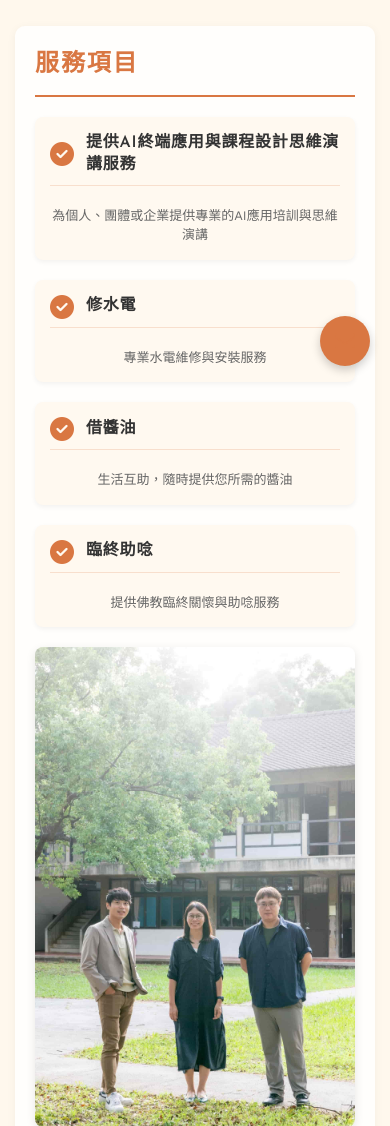
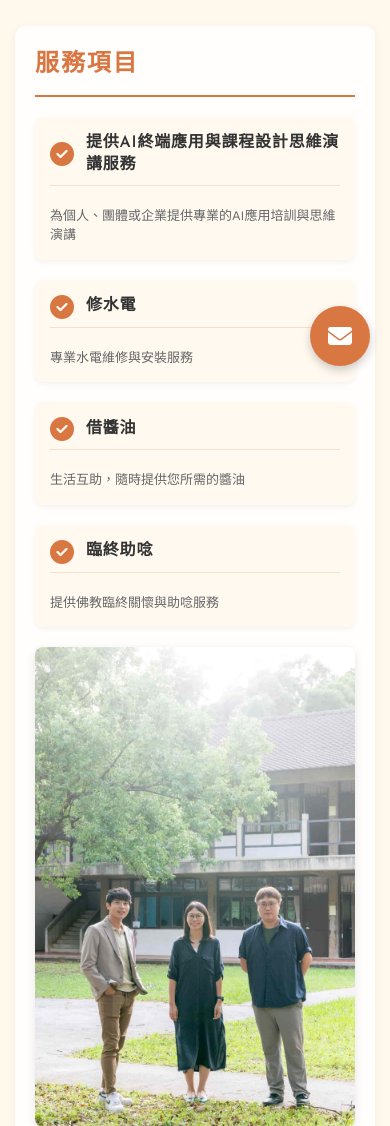
Before and after one commit to HSIAOCHUNGSHENG/AIDRAGONHOUSE2, a Flask app: page / in a window 390 px wide. Shown: the part 458-1584 px from the top of the page. Run offline with Flask 3, Linux system fonts and the light colour scheme.

Commit message:
Add files via upload

```diff
--- /dev/null
+++ b/static/css/mobile-fixes.css
@@ -0,0 +1,76 @@
+/* 進一步修正手機版的文字溢出問題 */
+@media (max-width: 768px) {
+    /* 改善整體文字在手機上的顯示 */
+    body {
+        overflow-x: hidden;
+        width: 100%;
+        position: relative;
+    }
+
+    /* 確保內容不會溢出容器 */
+    .contact-info, .services, .news-container, .profile, .profile-text {
+        word-wrap: break-word;
+        overflow-wrap: break-word;
+        word-break: break-word;
+        hyphens: auto;
+        max-width: 100%;
+    }
+
+    /* 調整團隊照片區域 */
+    .team-photo {
+        max-width: 100%;
+        height: auto;
+    }
+
+    /* 聯絡資訊中的文字格式 */
+    .contact-item {
+        flex-wrap: wrap;
+        max-width: 100%;
+    }
+
+    /* 電子郵件地址不溢出 */
+    .contact-item a, .contact-item span {
+        word-break: break-all;
+        max-width: 100%;
+        display: inline-block;
+    }
+
+    /* 個人介紹文字控制 */
+    .profile-text p {
+        max-width: 100%;
+        word-break: break-word;
+    }
+
+    /* 服務描述內容控制 */
+    .service-description {
+        padding-left: 0;
+        margin-top: 10px;
+        max-width: 100%;
+    }
+
+    /* 修復服務項目標題可能的溢出問題 */
+    .service-item-title {
+        font-size: 16px;
+        max-width: 100%;
+    }
+
+    /* 確保電子郵件按鈕顯示 */
+    .email-button {
+        display: flex !important;
+        z-index: 9999;
+    }
+}
+
+/* 確保服務描述文字靠左對齊 */
+@media (max-width: 768px) {
+    .service-description, .service-description p {
+        text-align: left !important;
+        padding-left: 0;
+        padding-right: 0;
+    }
+
+    /* 確保服務項目的所有內容靠左對齊 */
+    .service-item, .service-item * {
+        text-align: left !important;
+    }
+}
--- a/static/css/style.css
+++ b/static/css/style.css
@@ -546,24 +546,18 @@ footer a:hover {
     }
 }
 
-/* 修正手機版的文字溢出問題 */
-@media (max-width: 768px) {
-    /* 改善整體文字在手機上的顯示 */
-    body {
-        overflow-x: hidden;
-        width: 100%;
-    }
 
     /* 確保內容不會溢出容器 */
-    .contact-info, .services, .news-container, .profile {
+    .contact-info, .services, .news-container, .profile, .profile-text {
         word-wrap: break-word;
         overflow-wrap: break-word;
         word-break: break-word;
         hyphens: auto;
+        max-width: 100%;
     }
 
     /* 調整團隊照片區域 */
-    .team-photo img {
+    .team-photo {
         max-width: 100%;
         height: auto;
     }
@@ -571,21 +565,135 @@ footer a:hover {
     /* 聯絡資訊中的文字格式 */
     .contact-item {
         flex-wrap: wrap;
+        max-width: 100%;
     }
 
     /* 電子郵件地址不溢出 */
-    .contact-item a {
+    .contact-item a, .contact-item span {
         word-break: break-all;
+        max-width: 100%;
+        display: inline-block;
+    }
+
+    /* 個人介紹文字控制 */
+    .profile-text p {
+        max-width: 100%;
+        word-break: break-word;
     }
 
     /* 服務描述內容控制 */
     .service-description {
         padding-left: 0;
         margin-top: 10px;
+        max-width: 100%;
     }
 
     /* 修復服務項目標題可能的溢出問題 */
     .service-item-title {
         font-size: 16px;
+        max-width: 100%;
+    }
+
+    /* 確保電子郵件按鈕顯示 */
+    .email-button {
+        display: flex !important;
+        z-index: 9999;
     }
 }
+/* 修正手機版的文字溢出問題 */
+@media (max-width: 768px) {
+    /* 改善整體文字在手機上的顯示 */
+    body {
+        overflow-x: hidden;
+        width: 100%;
+        position: relative;
+    }
+
+    /* 確保內容不會溢出容器 */
+    .contact-info, .services, .news-container, .profile, .profile-text {
+        word-wrap: break-word;
+        overflow-wrap: break-word;
+        word-break: break-word;
+        hyphens: auto;
+        max-width: 100%;
+    }
+
+    /* 調整團隊照片區域 */
+    .team-photo {
+        max-width: 100%;
+        height: auto;
+    }
+
+    /* 聯絡資訊中的文字格式 */
+    .contact-item {
+        flex-wrap: wrap;
+        max-width: 100%;
+    }
+
+    /* 電子郵件地址不溢出 */
+    .contact-item a, .contact-item span {
+        word-break: break-all;
+        max-width: 100%;
+        display: inline-block;
+    }
+
+    /* 個人介紹文字控制 */
+    .profile-text p {
+        max-width: 100%;
+        word-break: break-word;
+    }
+
+    /* 服務描述內容控制 */
+    .service-description {
+        padding-left: 0;
+        margin-top: 10px;
+        max-width: 100%;
+    }
+
+    /* 修復服務項目標題可能的溢出問題 */
+    .service-item-title {
+        font-size: 16px;
+        max-width: 100%;
+    }
+
+    /* 確保電子郵件按鈕顯示 */
+    .email-button {
+        display: flex !important;
+        z-index: 9999;
+    }
+}
+
+/* 固定在右下角的電子郵件按鈕 */
+.email-button {
+    position: fixed;
+    bottom: 20px;
+    right: 20px;
+    width: 60px;
+    height: 60px;
+    border-radius: 50%;
+    background-color: var(--primary-color);
+    display: flex;
+    justify-content: center;
+    align-items: center;
+    box-shadow: 0 4px 10px rgba(0, 0, 0, 0.2);
+    z-index: 1000;
+    transition: background-color 0.3s, transform 0.3s;
+}
+
+.email-button a {
+    display: flex;
+    justify-content: center;
+    align-items: center;
+    width: 100%;
+    height: 100%;
+    color: white;
+}
+
+.email-button i {
+    font-size: 24px;
+}
+
+.email-button:hover {
+    background-color: #c26a39;
+    transform: scale(1.1);
+}
--- /dev/null
+++ b/static/css/text-alignment-fix.css
@@ -0,0 +1,22 @@
+/* 修復文字對齊問題 */
+
+/* 確保所有服務描述文字靠左對齊 */
+.service-description {
+    text-align: left !important;
+}
+
+.service-description p {
+    text-align: left !important;
+}
+
+/* 在較小的屏幕上強制靠左對齊 */
+@media (max-width: 768px) {
+    .service-item,
+    .service-item-title,
+    .service-description,
+    .service-description p,
+    .service-description div,
+    .service-description span {
+        text-align: left !important;
+    }
+}
```
